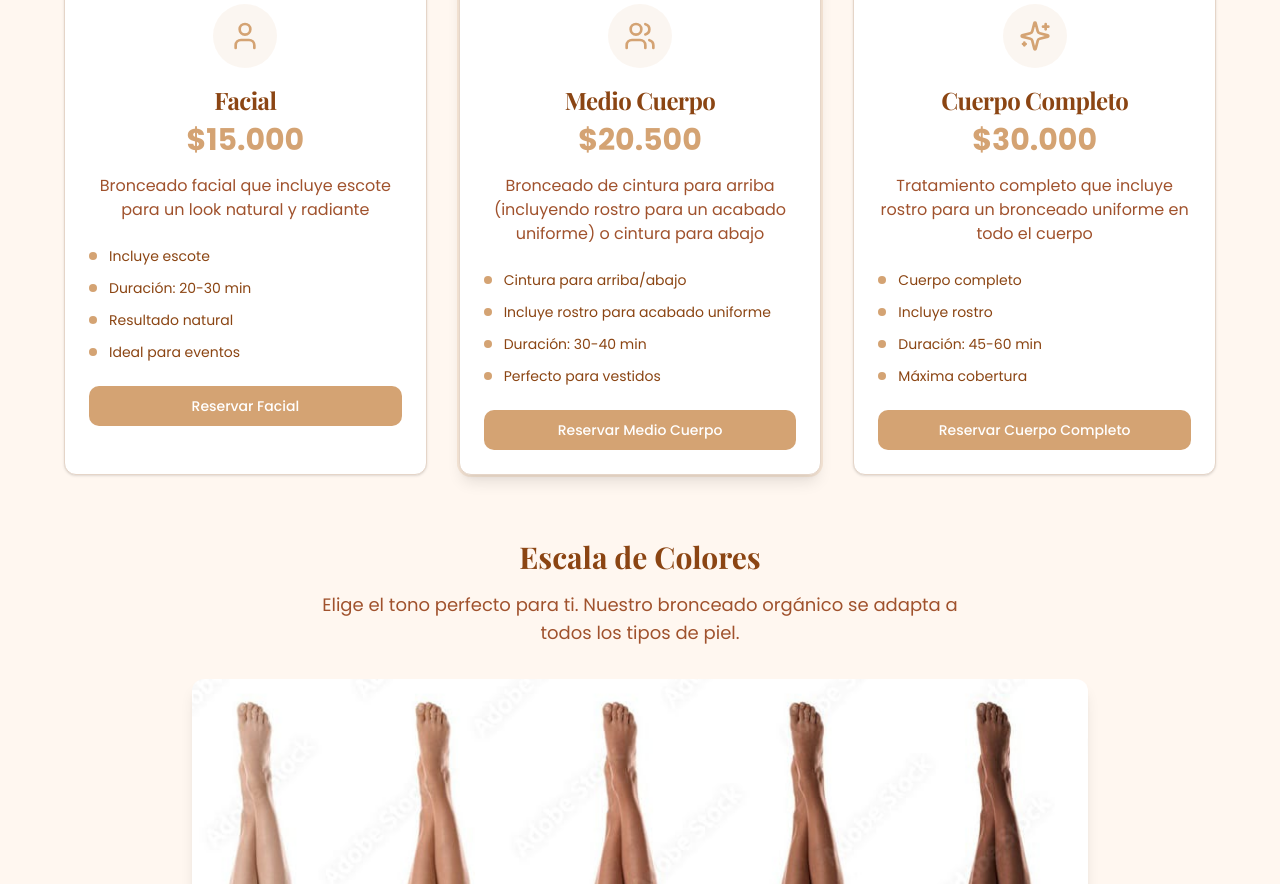
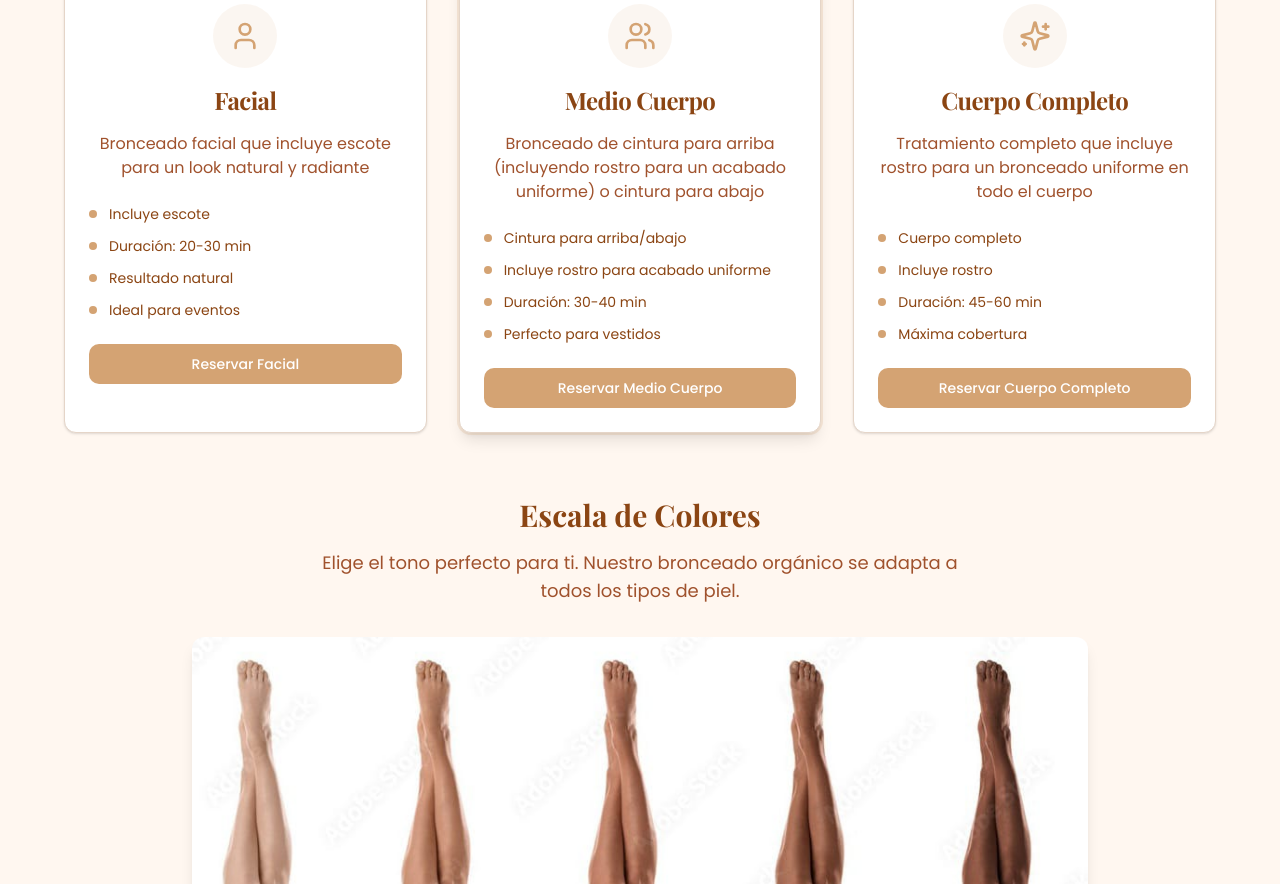
Before and after one commit to EstebanAleart/myglowstyle, a Next.js app in the folder myglowstyle/: page / in a window 1280 px wide. Shown: the part 2980-3864 px from the top of the page. Built offline with nearby package versions, Linux system fonts and the light colour scheme; a web font is replaced by a local one.

Commit message:
sin precios

```diff
--- a/myglowstyle/src/app/components/services.jsx
+++ b/myglowstyle/src/app/components/services.jsx
@@ -89,7 +89,7 @@ export function Services() {
                     <IconComponent className="w-8 h-8 text-primary" />
                   </div>
                   <CardTitle className="text-2xl font-serif font-bold">{service.title}</CardTitle>
-                  <div className="text-3xl font-bold text-primary">{service.price}</div>
+                  {/* <div className="text-3xl font-bold text-primary">{service.price}</div> */}
                 </CardHeader>
 
                 <CardContent className="pt-0">
```
